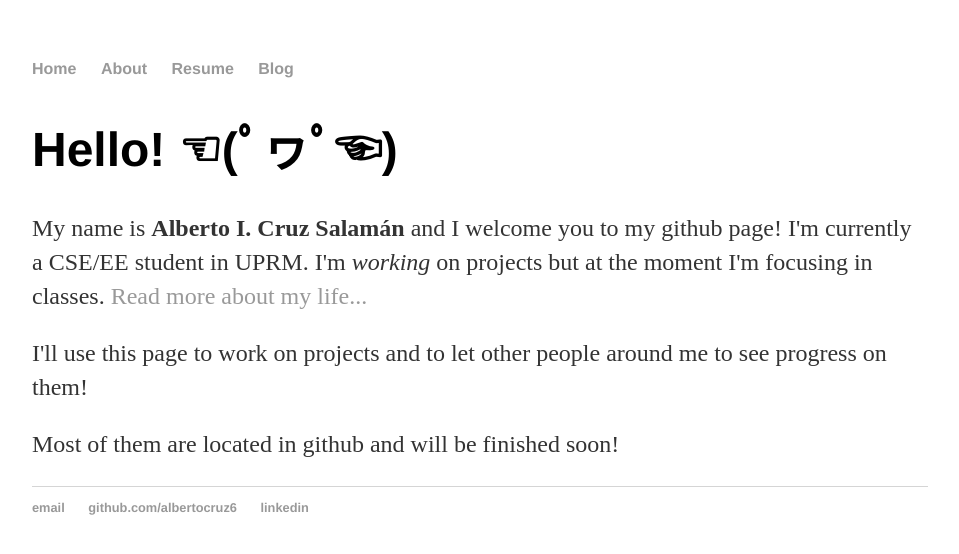
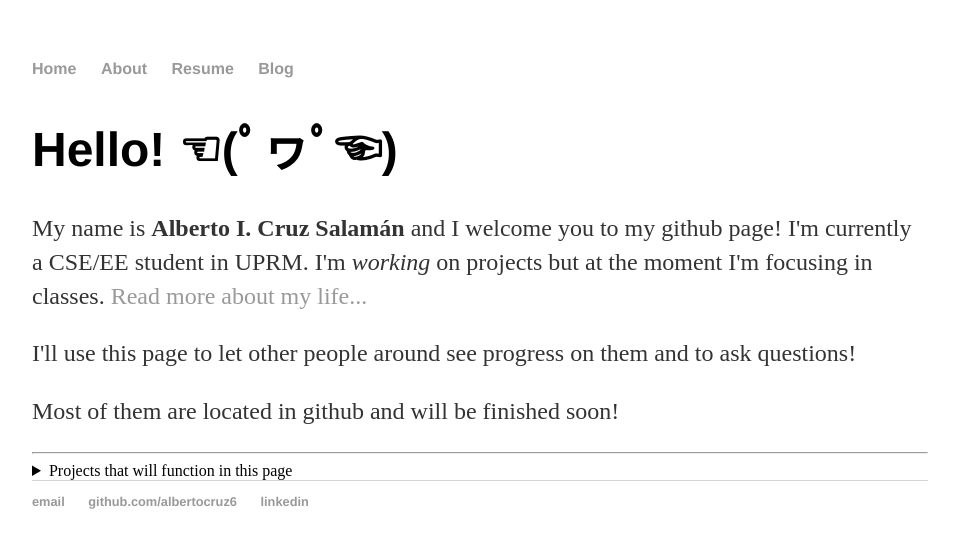
Before and after one commit to albertocruz6/albertocruz6.github.io, a Jekyll site: the page built from index.html, in a window 1280 px wide. Shown: the top 554 px of the page, without its empty margins (160-1119 px from the left). Built offline with Jekyll 4.4.1, drawn with Linux system fonts in a browser that asks for light colours.

Commit message:
Update index.html

```diff
--- a/index.html
+++ b/index.html
@@ -6,6 +6,14 @@
 <div class="blurb">
         <h1>Hello! ☜(ﾟヮﾟ☜)</h1>
 	<p> My name is <strong>Alberto I. Cruz Salamán</strong> and I welcome you to my github page! I'm currently a CSE/EE student in UPRM. I'm <em>working</em> on projects but at the moment I'm focusing in classes. <a href="/about">Read more about my life...</a></p>
-	<p> I'll  use this page to work on projects and to let other people around me to see progress on them! </p>
+	<p> I'll use this page to let other people around see progress on them and to ask questions! </p>
 	<p> Most of them are located in github and will be finished soon!</p>
+	<hr>
+	<details>
+		<summary>Projects that will function in this page</summary>
+		<ul>
+			<li>Raspberry Pi 4 Server</li>
+		</ul>
+	</details>
+
 </div><!-- /.blurb -->
```
